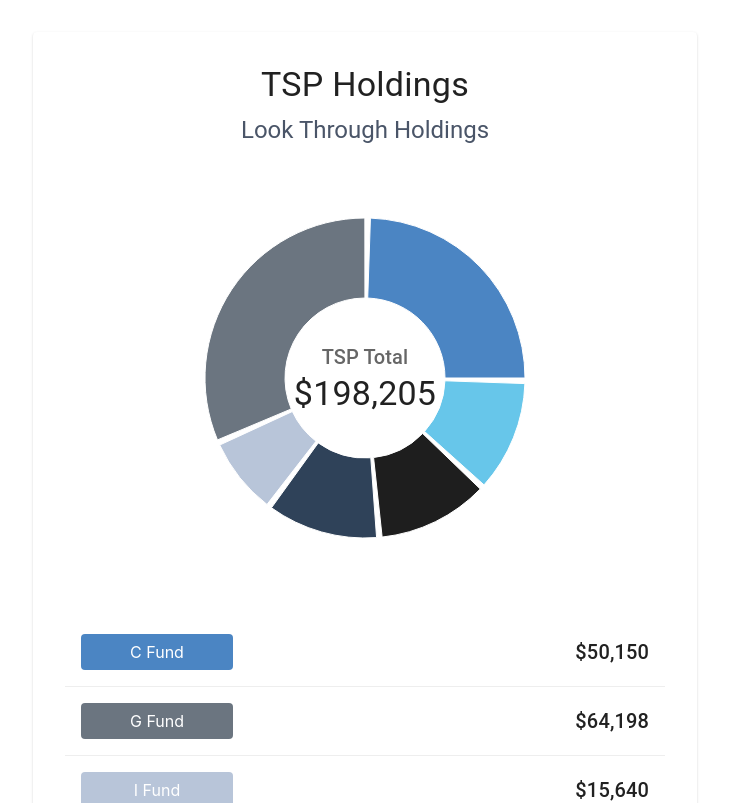
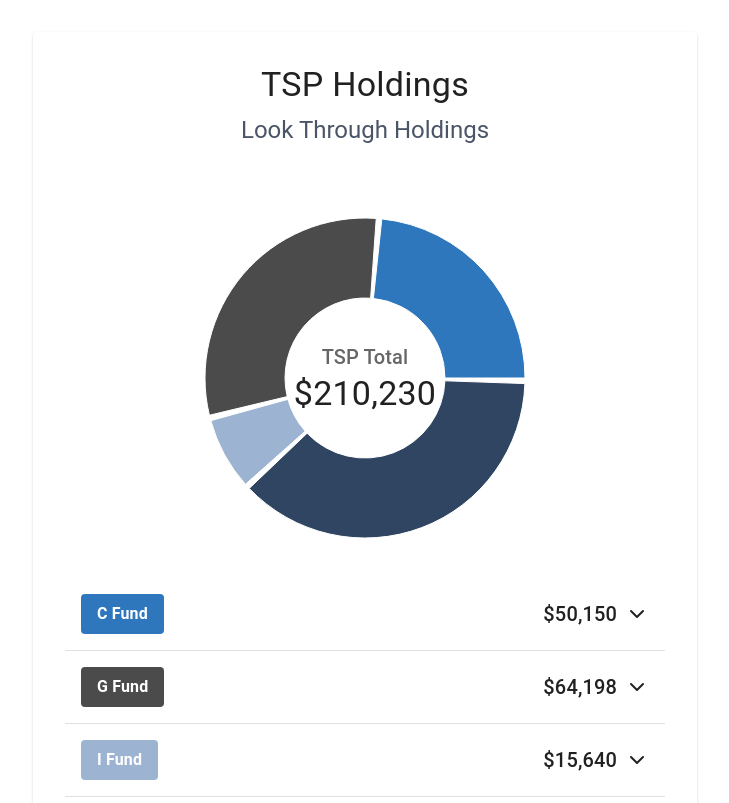
Before and after one commit to koji0701/ParcoComponentTest, a React (Create React App) app: page / in a window 1280 px wide. Shown: the top 803 px of the page, without its empty margins (275-1004 px from the left). Built offline with nearby package versions, Linux system fonts and the light colour scheme.

Commit message:
feat: rows are clickable and show an expandable table with detailed information

```diff
--- a/package.json
+++ b/package.json
@@ -13,6 +13,7 @@
     "@types/node": "^16.7.13",
     "@types/react": "^18.0.0",
     "@types/react-dom": "^18.0.0",
+    "lucide-react": "^0.471.1",
     "react": "^19.0.0",
     "react-dom": "^19.0.0",
     "react-scripts": "5.0.1",
--- /dev/null
+++ b/src/components/FundRow.tsx
@@ -0,0 +1,84 @@
+import React, { useState } from 'react';
+import { Box, Typography, Collapse, Table, TableBody, TableCell, TableRow } from '@mui/material';
+import { ChevronDown, ChevronUp } from 'lucide-react';
+
+interface FundRowProps {
+  name: string;
+  value: number;
+  riskLevel: number;
+  examples: string[];
+  description: string;
+  backgroundColor: string;
+}
+
+const FundRow: React.FC<FundRowProps> = ({ name, value, riskLevel, examples, description, backgroundColor }) => {
+  const [expanded, setExpanded] = useState(false);
+
+  return (
+    <>
+      <Box
+        onClick={() => setExpanded(!expanded)}
+        sx={{
+          display: 'flex',
+          justifyContent: 'space-between',
+          alignItems: 'center',
+          padding: '16px',
+          cursor: 'pointer',
+          borderBottom: '1px solid rgba(0, 0, 0, 0.12)',
+          '&:hover': {
+            backgroundColor: 'rgba(0, 0, 0, 0.04)',
+          },
+        }}
+      >
+        <Box sx={{ display: 'flex', alignItems: 'center', gap: 2 }}>
+          <Typography
+            variant="body1"
+            sx={{
+              backgroundColor,
+              color: 'white',
+              padding: '8px 16px',
+              borderRadius: '4px',
+              fontWeight: 'bold',
+            }}
+          >
+            {name}
+          </Typography>
+        </Box>
+        <Box sx={{ display: 'flex', alignItems: 'center', gap: 1 }}>
+          <Typography variant="h6">
+            ${value.toLocaleString()}
+          </Typography>
+          {expanded ? <ChevronUp size={24} /> : <ChevronDown size={24} />}
+        </Box>
+      </Box>
+      <Collapse in={expanded}>
+        <Box sx={{ padding: '24px', backgroundColor: 'white', borderRadius: '8px', margin: '0 16px 16px' }}>
+          <Table>
+            <TableBody>
+              <TableRow>
+                <TableCell sx={{ color: 'text.secondary', border: 'none', paddingLeft: 0 }}>
+                  Risk Level
+                </TableCell>
+                <TableCell sx={{ border: 'none' }}>{riskLevel}</TableCell>
+              </TableRow>
+              <TableRow>
+                <TableCell sx={{ color: 'text.secondary', border: 'none', paddingLeft: 0 }}>
+                  Examples
+                </TableCell>
+                <TableCell sx={{ border: 'none' }}>{examples.join(', ')}</TableCell>
+              </TableRow>
+              <TableRow>
+                <TableCell sx={{ color: 'text.secondary', border: 'none', paddingLeft: 0 }}>
+                  Description
+                </TableCell>
+                <TableCell sx={{ border: 'none' }}>{description}</TableCell>
+              </TableRow>
+            </TableBody>
+          </Table>
+        </Box>
+      </Collapse>
+    </>
+  );
+};
+
+export default FundRow;
--- a/src/components/TSPHoldings.tsx
+++ b/src/components/TSPHoldings.tsx
@@ -1,6 +1,7 @@
 import React, { useState } from 'react';
 import { Box, Typography, Paper, List, ListItem, ListItemText } from '@mui/material';
 import { PieChart, Pie, Cell, ResponsiveContainer } from 'recharts';
+import FundRow from './FundRow';
 
 interface Fund {
   name: string;
@@ -11,16 +12,48 @@ interface Fund {
 const TSPHoldings = () => {
   const [activeIndex, setActiveIndex] = useState<number | undefined>();
 
-  const data: Fund[] = [
-    { name: 'C Fund', value: 50150, color: '#4B85C3' },
-    { name: 'G Fund', value: 64198, color: '#6B7580' },
-    { name: 'I Fund', value: 15640, color: '#B8C5D9' },
-    { name: 'Y Fund', value: 22739, color: '#2F4259' },
-    { name: 'S Fund', value: 22739, color: '#1E1E1E' },
-    { name: 'F Fund', value: 22739, color: '#67C6EA' }
+  const funds = [
+    {
+      name: 'C Fund',
+      value: 50150,
+      riskLevel: 10,
+      examples: ['Apple', 'Google', 'Microsoft', 'Meta', 'Tesla'],
+      description: 'Very volatile, will reap the most rewards from good years and the worst losses of bad years',
+      backgroundColor: '#2E77BC',
+    },
+    {
+      name: 'G Fund',
+      value: 64198,
+      riskLevel: 1,
+      examples: ['Government Securities'],
+      description: 'Low risk, government-backed securities with stable returns',
+      backgroundColor: '#4B4B4B',
+    },
+    {
+      name: 'I Fund',
+      value: 15640,
+      riskLevel: 8,
+      examples: ['Toyota', 'Nestle', 'Samsung', 'LVMH'],
+      description: 'International stock index fund tracking non-US developed markets',
+      backgroundColor: '#9DB3D2',
+    },
+    {
+      name: 'S Fund',
+      value: 80242,
+      riskLevel: 9,
+      examples: ['Square', 'Zoom', 'Coinbase'],
+      description: 'Small and mid-cap US stocks not in the C Fund',
+      backgroundColor: '#2F4562',
+    },
   ];
 
-  const total = data.reduce((sum, item) => sum + item.value, 0);
+  const totalValue = funds.reduce((sum, fund) => sum + fund.value, 0);
+
+  // Prepare data for pie chart
+  const chartData = funds.map(fund => ({
+    name: fund.name,
+    value: fund.value,
+  }));
 
   const onPieEnter = (_: any, index: number) => {
     setActiveIndex(index);
@@ -43,7 +76,7 @@ const TSPHoldings = () => {
         <ResponsiveContainer width="100%" height="100%">
           <PieChart>
             <Pie
-              data={data}
+              data={chartData}
               cx="50%"
               cy="50%"
               innerRadius={80}
@@ -53,10 +86,10 @@ const TSPHoldings = () => {
               onMouseEnter={onPieEnter}
               onMouseLeave={onPieLeave}
             >
-              {data.map((entry, index) => (
+              {funds.map((entry, index) => (
                 <Cell
                   key={`cell-${index}`}
-                  fill={entry.color}
+                  fill={entry.backgroundColor}
                   style={{
                     transform: `scale(${activeIndex === index ? 1.1 : 1})`,
                     transformOrigin: 'center',
@@ -80,41 +113,21 @@ const TSPHoldings = () => {
             TSP Total
           </Typography>
           <Typography variant="h4">
-            ${total.toLocaleString()}
+            ${totalValue.toLocaleString()}
           </Typography>
         </Box>
       </Box>
-
-      <List sx={{ mt: 4 }}>
-        {data.map((fund, index) => (
-          <ListItem
+      {funds.map((fund) => (
+          <FundRow
             key={fund.name}
-            sx={{
-              display: 'flex',
-              justifyContent: 'space-between',
-              py: 2,
-              borderBottom: '1px solid #eee'
-            }}
-          >
-            <Box
-              sx={{
-                bgcolor: fund.color,
-                color: 'white',
-                py: 1,
-                px: 2,
-                borderRadius: 1,
-                minWidth: 120,
-                textAlign: 'center'
-              }}
-            >
-              {fund.name}
-            </Box>
-            <Typography variant="h6" component="span">
-              ${fund.value.toLocaleString()}
-            </Typography>
-          </ListItem>
+            name={fund.name}
+            value={fund.value}
+            riskLevel={fund.riskLevel}
+            examples={fund.examples}
+            description={fund.description}
+            backgroundColor={fund.backgroundColor}
+          />
         ))}
-      </List>
     </Paper>
   );
 };
```
Also changed, not shown: 1 other file (tests, documents, lock files or other folders).
